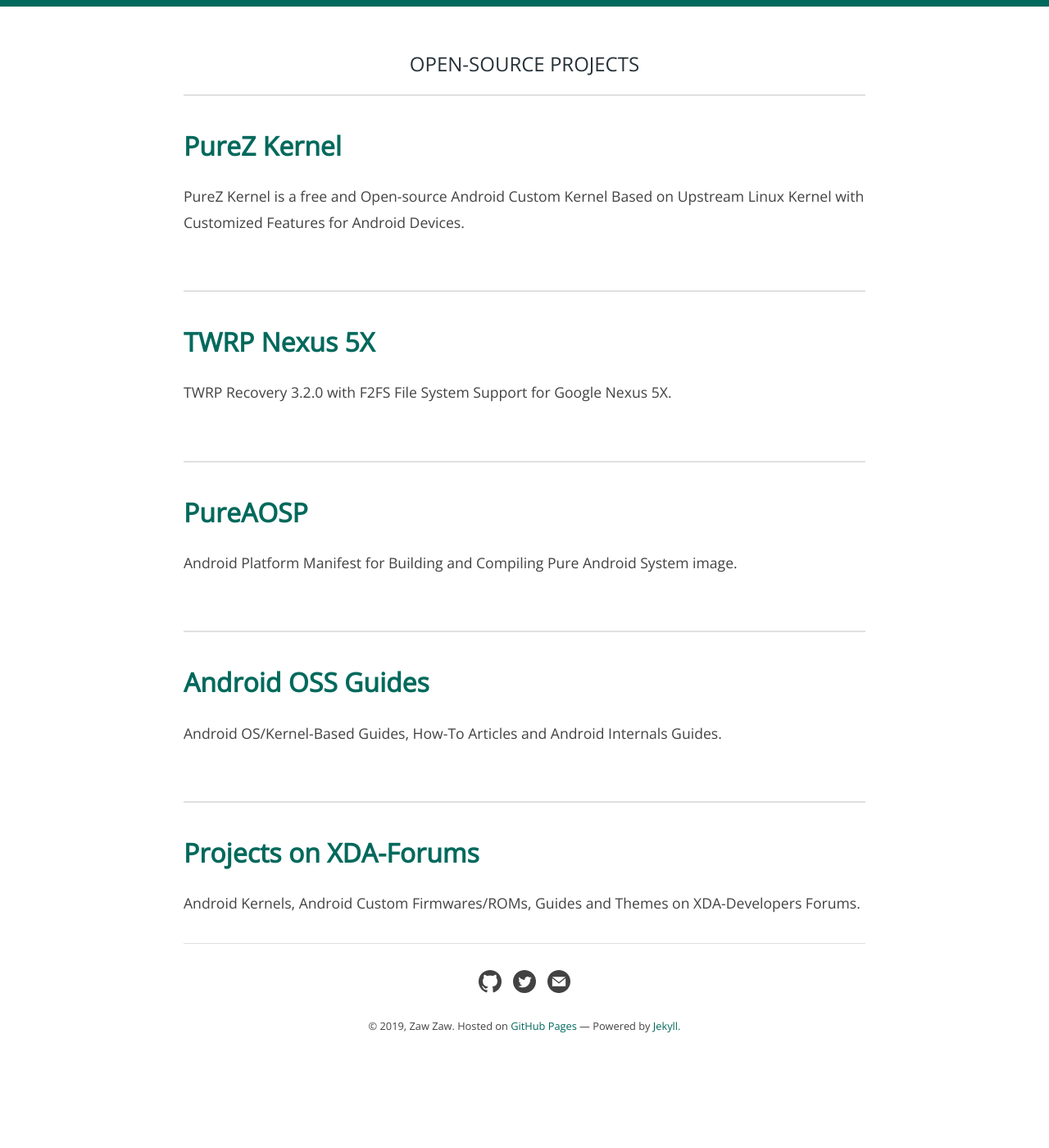
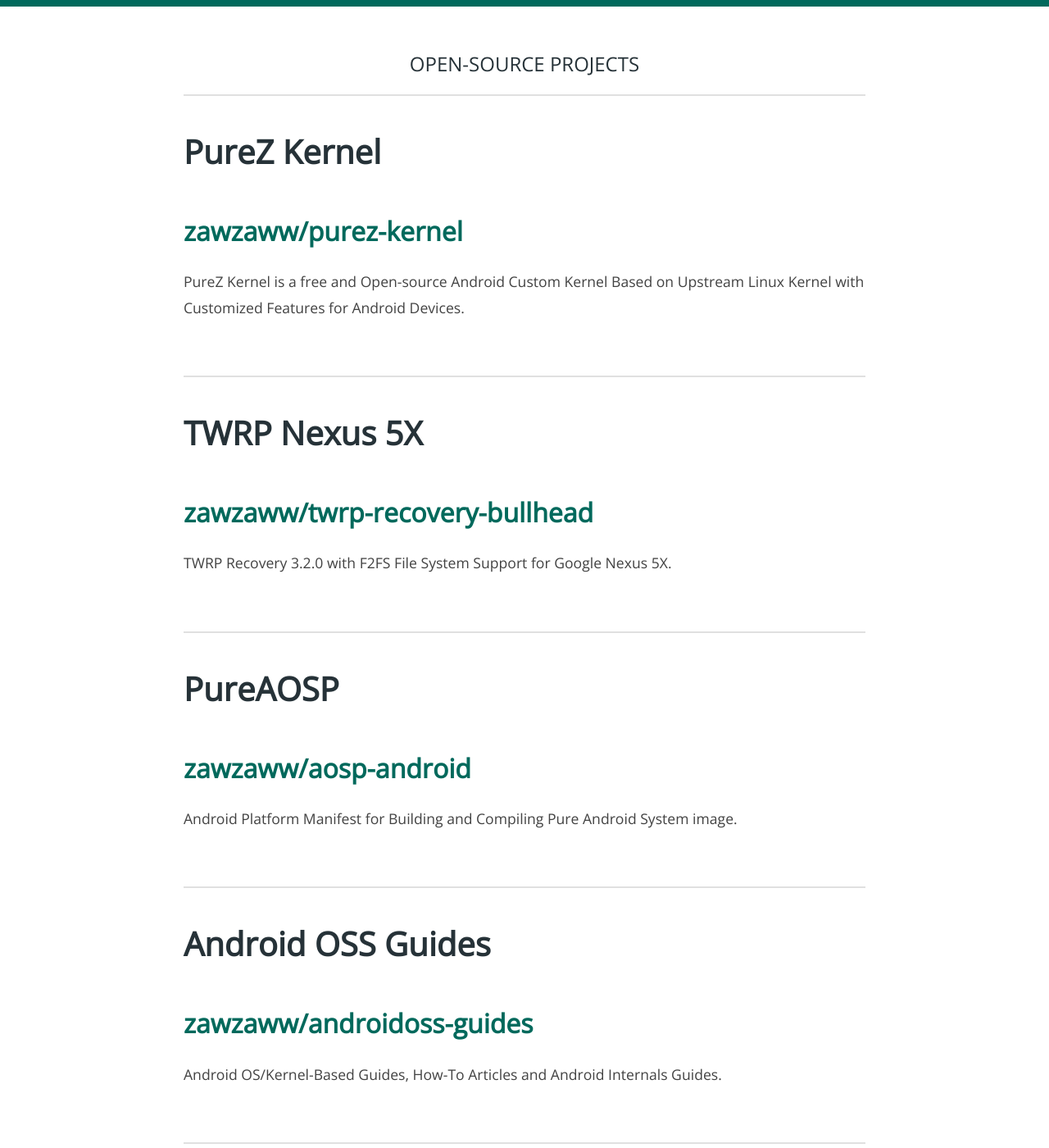
Before and after one commit to zawzaww/zawzaww.github.io, a Jekyll site: the page built from projects.md, in a window 1280 px wide and 1400 px high, scrolled down 334 px. Shown: the whole window at 82% size. Built offline with Jekyll 4.4.1, drawn with Linux system fonts in a browser that asks for light colours; before the commit the page ends 1663 px from its top, so only the background shows below that; some of the changed text lies outside the part shown.

Commit message:
projects: page: Redesign project page like github/gitlab repositories
Signed-off-by: Zaw Zaw <zawzthein@outlook.com>

```diff
--- a/projects.md
+++ b/projects.md
@@ -8,29 +8,34 @@
 
 ---
 
-<h2><a href="https://zawzaww.github.io/projects/purez-kernel">PureZ Kernel</a></h2>
+<h1>PureZ Kernel</h1>
+<h2><a href="https://zawzaww.github.io/projects/purez-kernel">zawzaww/purez-kernel</a></h2>
 <p>PureZ Kernel is a free and Open-source Android Custom Kernel Based on Upstream Linux Kernel with Customized Features for Android Devices.</p>
 <br>
 
 ---
 
-<h2><a href="https://zawzaww.github.io/projects/twrp-recovery-bullhead">TWRP Nexus 5X</a></h2>
+<h1>TWRP Nexus 5X</h1>
+<h2><a href="https://zawzaww.github.io/projects/twrp-recovery-bullhead">zawzaww/twrp-recovery-bullhead</a></h2>
 <p>TWRP Recovery 3.2.0 with F2FS File System Support for Google Nexus 5X.</p>
 <br>
 
 ---
 
-<h2><a href="https://github.com/zawzaww/aosp-android">PureAOSP</a></h2>
+<h1>PureAOSP</h1>
+<h2><a href="https://github.com/zawzaww/aosp-android">zawzaww/aosp-android</a></h2>
 <p>Android Platform Manifest for Building and Compiling Pure Android System image.</p>
 <br>
 
 ---
 
-<h2><a href="https://zawzaww.github.io/projects/androidoss-guides">Android OSS Guides</a></h2>
+<h1>Android OSS Guides</h1>
+<h2><a href="https://zawzaww.github.io/projects/androidoss-guides">zawzaww/androidoss-guides</a></h2>
 <p>Android OS/Kernel-Based Guides, How-To Articles and Android Internals Guides.</p>
 <br>
 
 ---
 
-<h2><a href="https://zawzaww.github.io/projects/xda-threads-works">Projects on XDA-Forums</a></h2>
+<h1>Projects on XDA-Forums</h1>
+<h2><a href="https://zawzaww.github.io/projects/xda-threads-works">zawzaww/xda-threads-works</a></h2>
 <p>Android Kernels, Android Custom Firmwares/ROMs, Guides and Themes on XDA-Developers Forums.</p>
```
